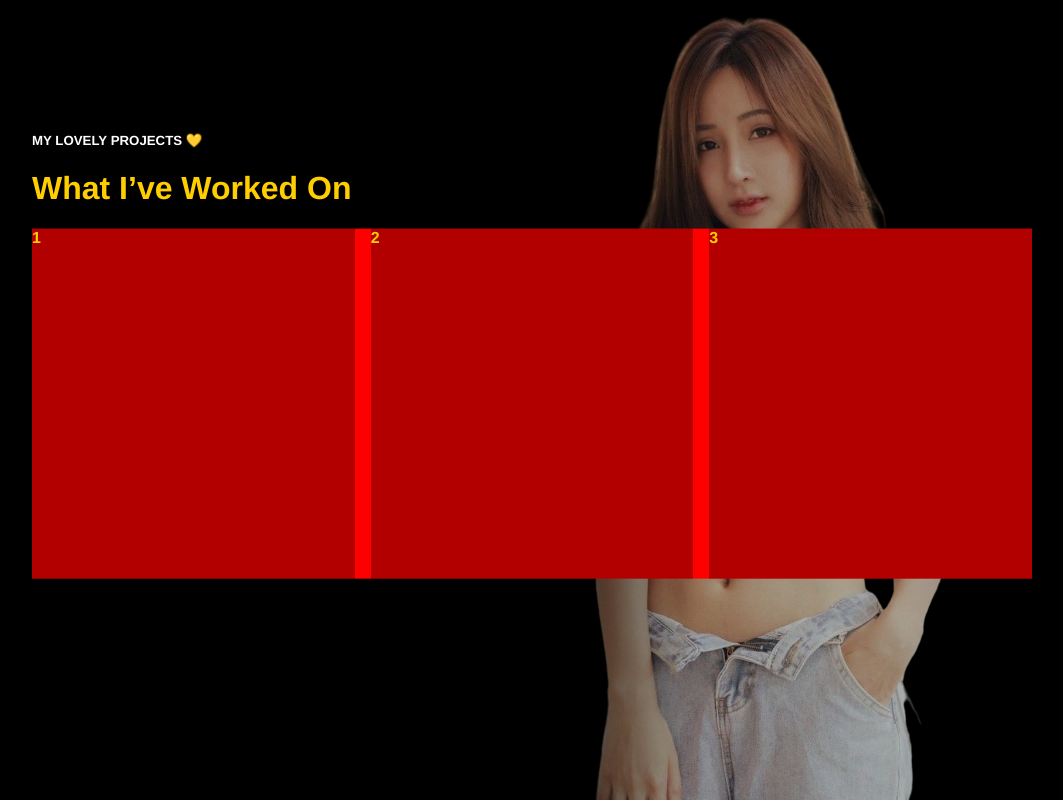
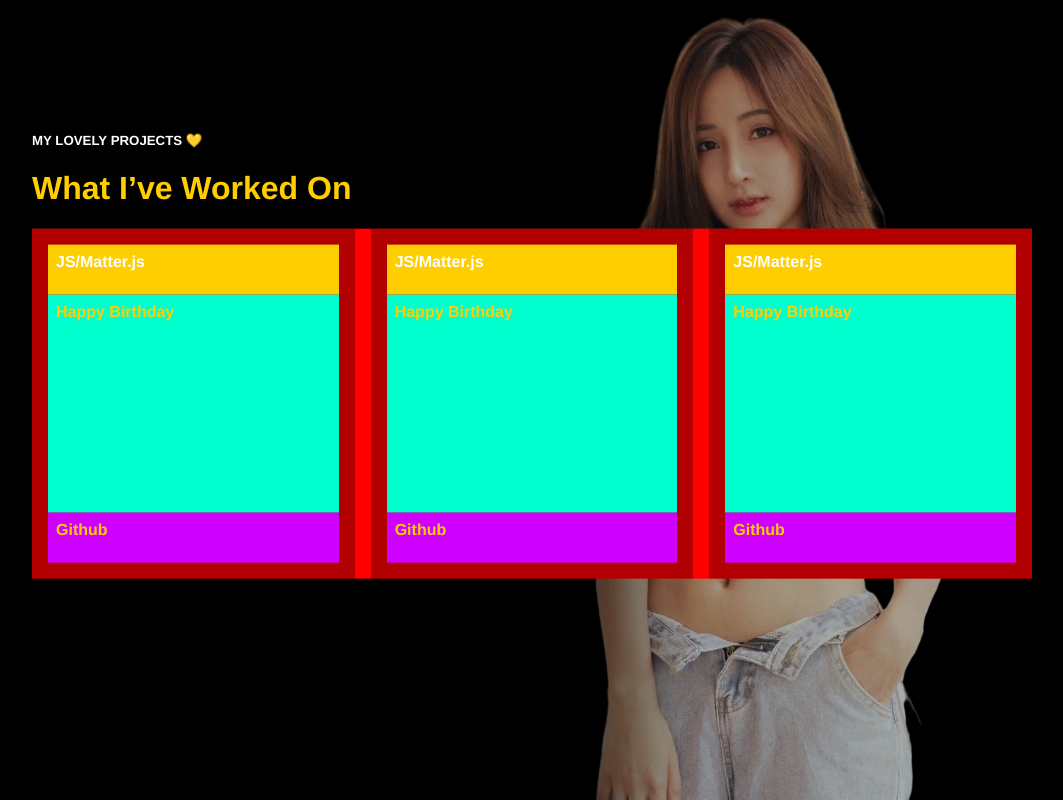
Before and after one commit to raisamong/portfolio-rsm, a Vue app: page /project in a window 1280 px wide. Shown: the whole page, without its empty margins (96-1159 px from the left). Built offline with nearby package versions, Linux system fonts and the light colour scheme.

Commit message:
layout project

```diff
--- a/src/views/Project.vue
+++ b/src/views/Project.vue
@@ -3,14 +3,51 @@
     <h5 class="white-text">MY LOVELY PROJECTS 💛</h5>
     <h1>What I’ve Worked On</h1>
     <div class="project-container">
-      <div>1</div>
-      <div>2</div>
-      <div>3</div>
+      <div v-for="project in projects" v-bind:key="project.name">
+        <div class="white-text stack">{{ project.stack.join('/') }}</div>
+        <div class="name">{{ project.name }}</div>
+        <div class="additional">Github</div>
+      </div>
     </div>
   </div>
 </template>
 
-<script lang="ts"></script>
+<script lang="ts">
+import { defineComponent } from 'vue'
+
+interface Project {
+  name: string
+  github: string
+  stack: string[]
+}
+
+const projects: Project[] = [
+  {
+    name: 'Happy Birthday',
+    github: 'https://github.com/raisamong/happy-birthday-rsm',
+    stack: ['JS', 'Matter.js']
+  },
+  {
+    name: 'Happy Birthday',
+    github: 'https://github.com/raisamong/happy-birthday-rsm',
+    stack: ['JS', 'Matter.js']
+  },
+  {
+    name: 'Happy Birthday',
+    github: 'https://github.com/raisamong/happy-birthday-rsm',
+    stack: ['JS', 'Matter.js']
+  }
+]
+
+export default defineComponent({
+  name: 'Project',
+  data() {
+    return {
+      projects: projects
+    }
+  }
+})
+</script>
 
 <style scoped lang="scss">
 .containter {
@@ -20,8 +57,12 @@
   transform: translateY(-60%);
   font-weight: bold;
   text-align: start;
-  @media only screen and (max-width: 515px) {
-    top: 60%;
+
+  @media only screen and (max-width: 978px) {
+    top: 65%;
+  }
+  @media only screen and (max-width: 645px) {
+    top: 80%;
   }
   width: 80%;
 }
@@ -36,14 +77,32 @@
   display: grid;
   grid-template-columns: repeat(auto-fill, minmax(250px, 1fr));
   grid-template-rows: repeat(auto-fill, minmax(350px, 3fr));
-  /* grid-auto-rows: 350px; */
+  grid-auto-rows: 350px;
   gap: 1rem 1rem;
 
   justify-content: space-evenly;
   justify-items: stretch;
 
   > div {
+    padding: 1rem;
     background-color: rgba(1, 1, 1, 0.3);
+
+    display: grid;
+    grid-template-rows: 50px auto 50px;
+
+    > div {
+      padding: 0.5rem;
+    }
+
+    .stack {
+      background-color: #ffce00; //#00FFCE #CE00FF
+    }
+    .name {
+      background-color: #00ffce;
+    }
+    .additional {
+      background-color: #ce00ff;
+    }
     /* margin: 0.25rem 0.5rem; */
 
     /* width: calc(calc(100% - 3rem) / 3); */
```
